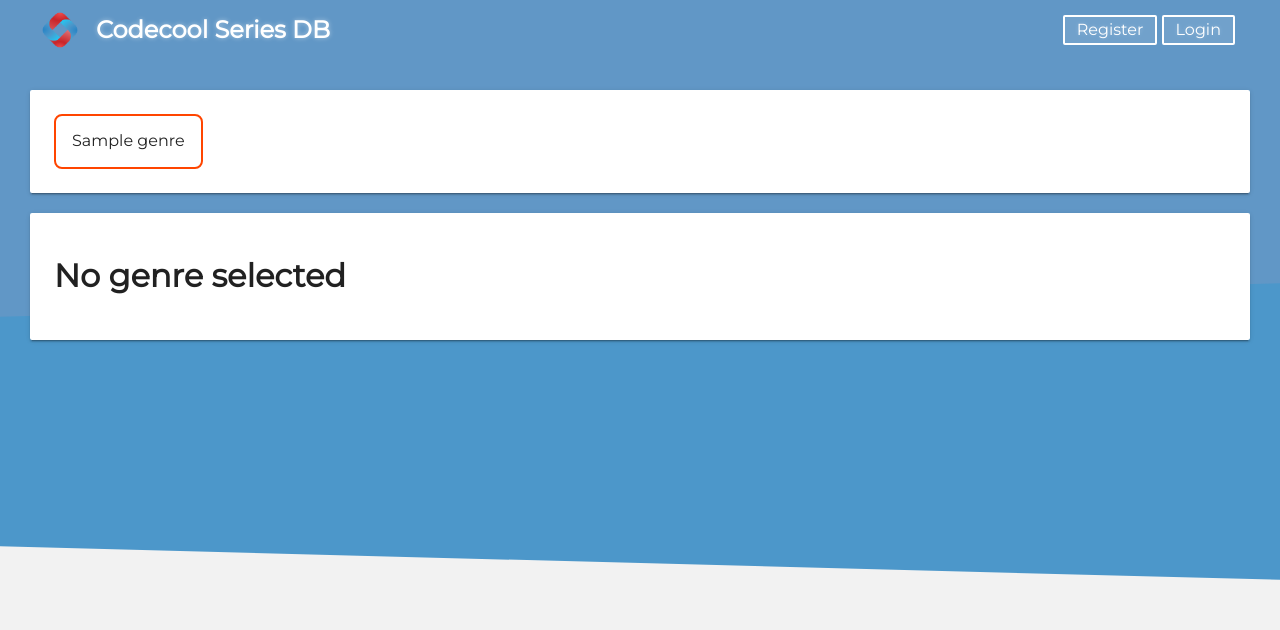
After one commit to CodecoolGlobal/codecool-series-python-LatNat, a Flask app: template templates/genres.html in a window 1280 px wide. The commit adds this page. Shown: the top 630 px of the page. Run offline with Flask 2, Linux system fonts and the light colour scheme; the template is opened without the code that fills it: most values are stand-ins (such as "Sample title", 1, 10 or a date in 2020).

Commit message:
Refactor PA assignment slightly

```diff
--- a/main.py
+++ b/main.py
@@ -1,10 +1,10 @@
-from flask import Flask, render_template, url_for
+from flask import Flask, render_template, jsonify
 from data import queries
-import math
 from dotenv import load_dotenv
 
 load_dotenv()
 app = Flask('codecool_series')
+
 
 @app.route('/')
 def index():
@@ -12,14 +12,15 @@ def index():
     return render_template('index.html', shows=shows)
 
 
-@app.route('/design')
-def design():
-    return render_template('design.html')
+@app.route('/show-genres')
+def list_all_genres():
+    genres = queries.get_all_genres()
+    return render_template('genres.html', genres=genres)
 
 
-@app.route('/shows/most-rated')
-def most_rated():
-    return render_template('list.html')
+@app.route('/api/shows-by-genre-id/<genre_id>')
+def get_shows_by_genre(genre_id):
+    return jsonify(queries.get_shows_by_genre(genre_id))
 
 
 def main():
--- /dev/null
+++ b/static/js/genre-details.js
@@ -0,0 +1,19 @@
+import {databaseQuery} from "./query-handler.js";
+import {createTable} from "./html-factory.js";
+
+function getGenreNodes() {
+    const genreNodes = document.querySelectorAll('.genre');
+    genreNodes.forEach(item => item.addEventListener("click", e => getShowsByGenre(e)))
+}
+
+async function getShowsByGenre(e) {
+    const genre_id = e.target.dataset.genreId;
+    await databaseQuery.getShowsByGenreWithActorLimit(genre_id)
+        .then(data => {
+            const tableContainer = document.getElementById("table-container");
+            const tableHeaderList = ["title", "year", "genre", "actors_count", "rating"];
+            tableContainer.innerHTML = createTable(data, tableHeaderList);
+        });
+}
+
+getGenreNodes()
--- /dev/null
+++ b/static/js/query-handler.js
@@ -0,0 +1,15 @@
+export const databaseQuery = {
+    getShowsByGenreWithActorLimit: async function(genre_id) {
+        let response = await getApiData(`/api/shows-by-genre-id/${genre_id}`);
+        return response
+    }
+}
+
+async function getApiData(url) {
+    const response = await fetch(url,
+        { method: 'GET' })
+    if (!response.ok) {
+        console.log(`Error. ${response.url} ${response.statusText}. Status: ${response.status}`)
+    }
+    return response.json()
+}
--- a/static/style/site.css
+++ b/static/style/site.css
@@ -76,3 +76,21 @@ a:hover {
 .clearfix:after {
     clear: both;
 }
+
+.genre-container {
+    display: flex;
+    flex-wrap: wrap;
+    gap: 8px;
+}
+
+.genre-container div {
+    cursor: pointer;
+    border-radius: 8px;
+    border: 2px solid orangered;
+    padding: 1rem;
+}
+
+.genre-container div:hover {
+    color: orangered;
+    transition: 0.3s ease-in;
+}
--- a/static/style/table.css
+++ b/static/style/table.css
@@ -1,11 +1,11 @@
 table {
     width: 100%;
     margin-top: 10px;
-
+    text-align: center;
     border-spacing: 0;
-
     border: 1px solid #278bc4;
     border-radius: 3px;
+    user-select: none;
 }
 
 table th {
@@ -38,3 +38,12 @@ table tr:nth-child(even) {
 table th.action-column {
     background: rgb(203, 75, 70);
 }
+
+tr td:first-of-type {
+    text-align: left;
+}
+
+.high-rating:hover {
+    color: orangered;
+    transition: color 0.2s ease-in;
+}
--- /dev/null
+++ b/templates/genres.html
@@ -0,0 +1,17 @@
+{% extends 'layout.html' %}
+
+{% block content %}
+    <section>
+        <div class="card">
+            <div id="genre-list" class="genre-container">
+                {% for genre in genres %}
+                    <div class="genre" data-genre-id="{{ genre.id }}">{{ genre.name }}</div>
+                {% endfor %}
+            </div>
+        </div>
+        <div id="table-container" class="card">
+            <h1>No genre selected</h1>
+        </div>
+    </section>
+    <script type="module" src="{{ url_for('static', filename='js/genre-details.js') }}"></script>
+{% endblock %}
--- a/templates/layout.html
+++ b/templates/layout.html
@@ -25,7 +25,6 @@
     <link rel="stylesheet" href="{{ url_for('static', filename='style/form.css') }}">
     <link rel="stylesheet" href="{{ url_for('static', filename='style/grid.css') }}">
     <link rel="stylesheet" href="{{ url_for('static', filename='style/utils.css') }}">
-
     <!-- page specific styling -->
     <link rel="stylesheet" href="{{ url_for('static', filename='style/detailed-view.css') }}">
 </head>
```
Also changed, not shown: data/queries.py (+25 -0 lines), static/js/html-factory.js (added, +42 -0 lines), templates/index.html (+0 -9 lines).
